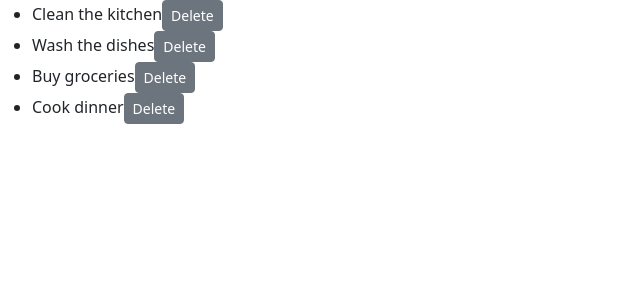
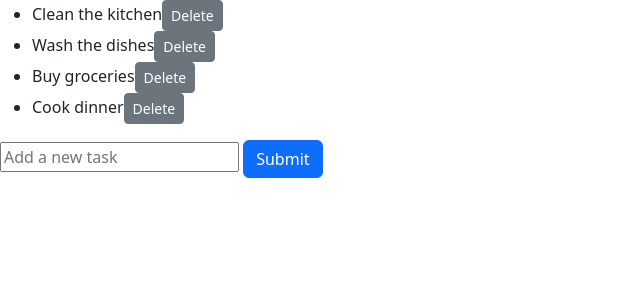
Before and after one commit to rerj/to-do-list-project, a React (Vite) app: page / in a window 1280 px wide. Shown: the top 300 px of the page, without its empty margins (0-640 px from the left). Built offline with nearby package versions, Linux system fonts and the light colour scheme.

Commit message:
Implemented functionality for TaskForm.tsx component. App.tsx now correctly displays the current list. The user can add new tasks through the text field.

```diff
--- a/src/App.tsx
+++ b/src/App.tsx
@@ -1,7 +1,7 @@
 import { useState } from "react";
 import "./App.css";
-import TaskItem from "./components/TaskItem";
 import TaskList from "./components/TaskList";
+import TaskForm from "./components/TaskForm";
 
 interface Task {
   id: number;
@@ -20,14 +20,15 @@ function App() {
     setTasks(tasks.filter((task) => task.id !== taskId));
   };
 
-  const sampleTask: Task = {
-    id: 1,
-    text: "Sample Task",
+  const addTask = (newTask: Task) => {
+    setTasks([...tasks, newTask]);
   };
 
   return (
     <>
       <TaskList tasks={tasks} deleteTask={deleteTask} />
+
+      <TaskForm addTask={addTask} />
     </>
   );
 }
--- a/src/components/TaskForm.tsx
+++ b/src/components/TaskForm.tsx
@@ -1,5 +1,39 @@
-const TaskForm = () => {
-  return <div>TaskForm</div>;
+import { useState } from "react";
+
+interface TaskFormProps {
+  addTask: (newTask: { id: number; text: string }) => void;
+}
+
+const TaskForm = ({ addTask }: TaskFormProps) => {
+  const [taskText, setTaskText] = useState("");
+
+  const handleSubmit = (event: React.FormEvent) => {
+    event.preventDefault();
+    if (taskText.trim() !== "") {
+      const newTask = {
+        id: Date.now(),
+        text: taskText,
+      };
+      addTask(newTask);
+      setTaskText("");
+    }
+  };
+
+  return (
+    <>
+      <form onSubmit={handleSubmit}>
+        <input
+          type="text"
+          value={taskText}
+          onChange={(event) => setTaskText(event.target.value)}
+          placeholder="Add a new task"
+        />{" "}
+        <button type="submit" className="btn btn-primary">
+          Submit
+        </button>
+      </form>
+    </>
+  );
 };
 
 export default TaskForm;
```
